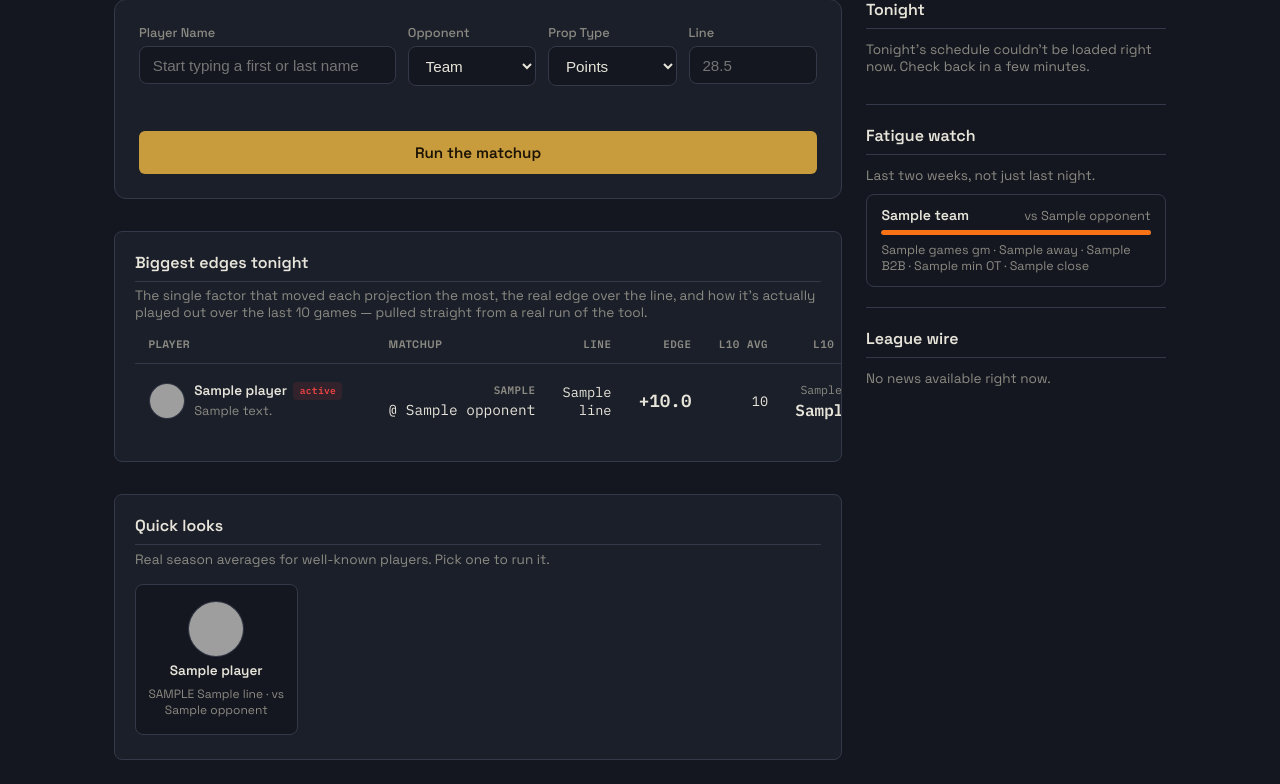
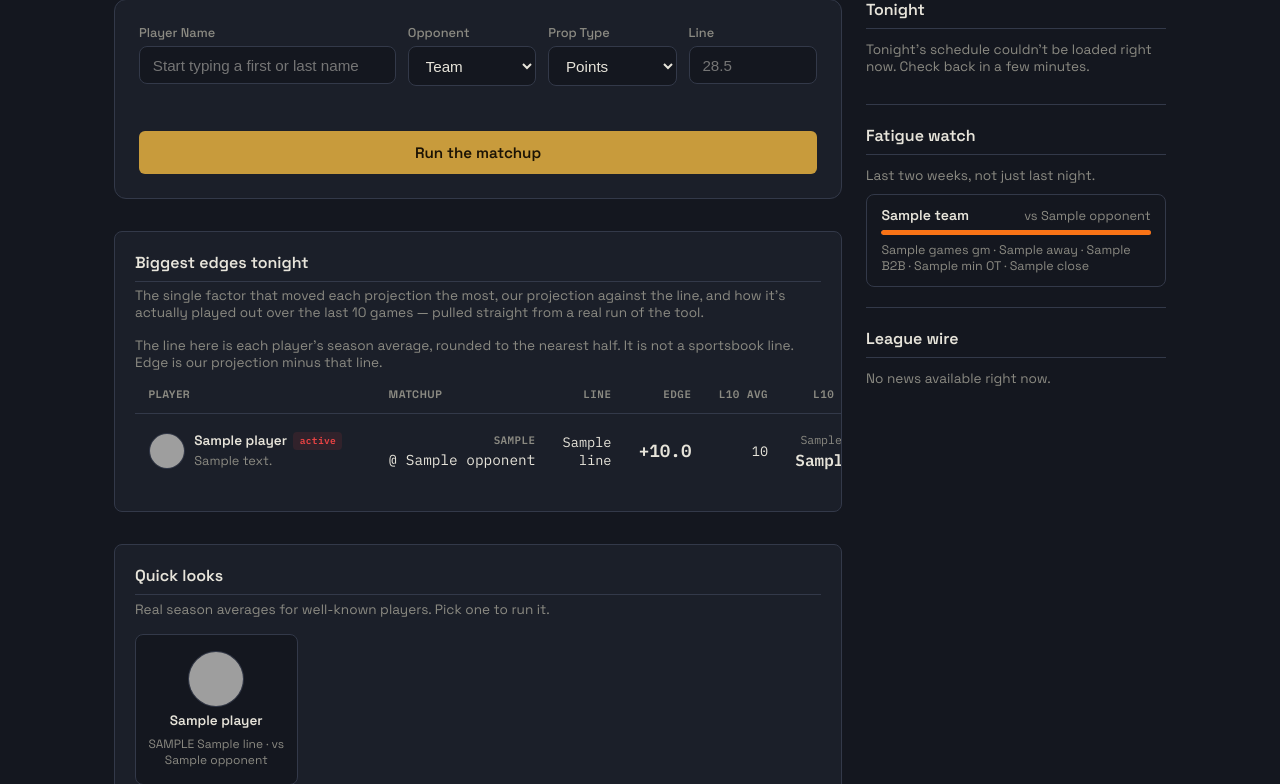
Before and after one commit to Darko2805/nba-prop-analyzer, a Flask app: template nba_prop_analyzer/web/templates/index.html in a window 1280 px wide. Shown: the part 437-1221 px from the top of the page. Run offline with Flask 3, Linux system fonts and the light colour scheme; the template is opened without the code that fills it: most values are stand-ins (such as "Sample title", 1, 10 or a date in 2020); data that the repository does not hold is empty; grey boxes are pictures that could not be loaded.

Commit message:
fix: say plainly that the Biggest Edges line is a season average, not a sportsbook line
Co-Authored-By: Claude Sonnet 5.5 <noreply@anthropic.com>

```diff
--- a/nba_prop_analyzer/web/templates/index.html
+++ b/nba_prop_analyzer/web/templates/index.html
@@ -377,7 +377,8 @@
   {% if biggest_edges %}
   <div class="showcase" id="top-picks">
     <h3>Biggest edges tonight</h3>
-    <p class="empty-hint">The single factor that moved each projection the most, the real edge over the line, and how it's actually played out over the last 10 games — pulled straight from a real run of the tool.</p>
+    <p class="empty-hint">The single factor that moved each projection the most, our projection against the line, and how it's actually played out over the last 10 games — pulled straight from a real run of the tool.</p>
+    <p class="empty-hint">The line here is each player's season average, rounded to the nearest half. It is not a sportsbook line. Edge is our projection minus that line.</p>
     <div class="edge-table-wrap">
       <table class="edge-table">
         <thead>
```
